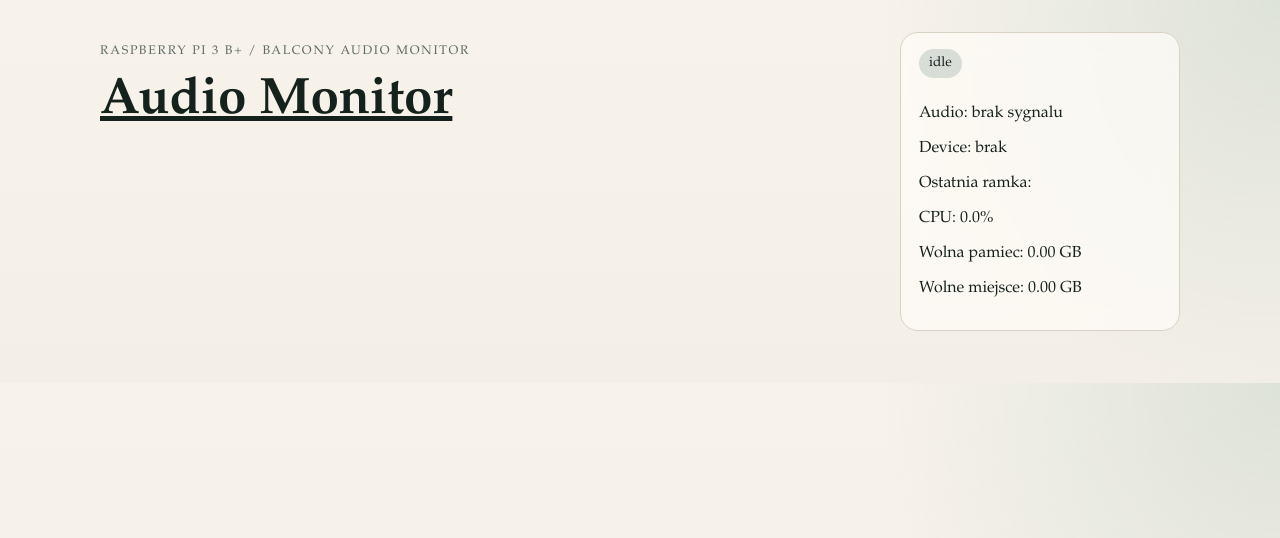
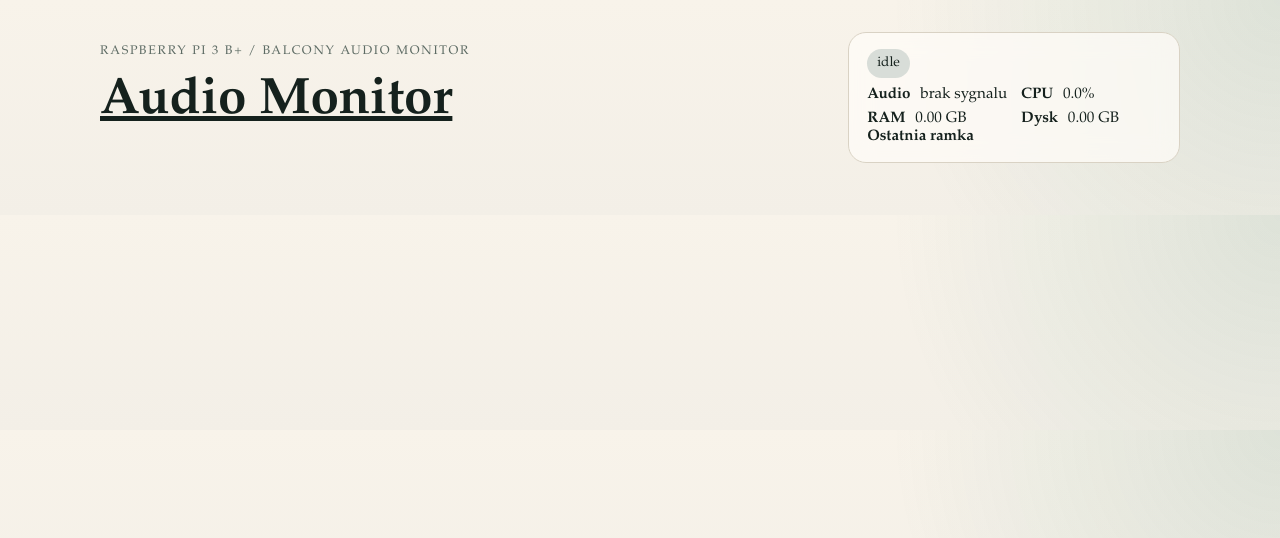
Before and after one commit to kasze/balkon_audio_monitor, a Python web app: template app/web/templates/base.html in a window 1280 px wide. Shown: the top 538 px of the page. Run offline with Jinja, Linux system fonts and the light colour scheme; the template is opened without the code that fills it, so the values that code supplies are empty.

Commit message:
Compact header health panel

```diff
--- a/app/web/static/style.css
+++ b/app/web/static/style.css
@@ -86,12 +86,16 @@
   padding: 16px 18px;
 }
 
+.status-card p {
+  margin: 0;
+}
+
 .status-pill {
   display: inline-block;
   padding: 6px 10px;
   border-radius: 999px;
   background: #d8ddd8;
-  margin-bottom: 10px;
+  margin-bottom: 8px;
   font-size: 0.85rem;
 }
 
@@ -102,6 +106,23 @@
 .status-pill.degraded,
 .status-pill.error {
   background: #f7d9cd;
+}
+
+.status-metrics {
+  display: grid;
+  grid-template-columns: repeat(2, minmax(0, 1fr));
+  gap: 6px 14px;
+  font-size: 0.95rem;
+}
+
+.status-metrics strong,
+.status-last-frame strong {
+  margin-right: 6px;
+}
+
+.status-last-frame {
+  margin-top: 8px;
+  font-size: 0.95rem;
 }
 
 .chart-wrap {
@@ -226,6 +247,10 @@
     min-width: 0;
   }
 
+  .status-metrics {
+    grid-template-columns: 1fr;
+  }
+
   .decision-header {
     flex-direction: column;
   }
--- a/app/web/templates/base.html
+++ b/app/web/templates/base.html
@@ -16,12 +16,13 @@
         <span class="status-pill {{ status.worker_state if status and status.worker_state else 'idle' }}">
           {{ status.worker_state if status and status.worker_state else 'idle' }}
         </span>
-        <p>Audio: {{ 'OK' if status and status.audio_available else 'brak sygnalu' }}</p>
-        <p>Device: {{ status.audio_device if status and status.audio_device else 'brak' }}</p>
-        <p>Ostatnia ramka: {{ format_local_timestamp(status.last_frame_at if status else None) }}</p>
-        <p>CPU: {{ ('%.1f'|format(system_status.cpu_percent) ~ '%') if system_status.cpu_percent is not none else 'brak danych' }}</p>
-        <p>Wolna pamiec: {{ ('%.2f'|format(system_status.memory_available_gb) ~ ' GB') if system_status.memory_available_gb is not none else 'brak danych' }}</p>
-        <p>Wolne miejsce: {{ ('%.2f'|format(system_status.disk_free_gb) ~ ' GB') if system_status.disk_free_gb is not none else 'brak danych' }}</p>
+        <div class="status-metrics">
+          <p><strong>Audio</strong> {{ 'OK' if status and status.audio_available else 'brak sygnalu' }}</p>
+          <p><strong>CPU</strong> {{ ('%.1f'|format(system_status.cpu_percent) ~ '%') if system_status.cpu_percent is not none else 'brak danych' }}</p>
+          <p><strong>RAM</strong> {{ ('%.2f'|format(system_status.memory_available_gb) ~ ' GB') if system_status.memory_available_gb is not none else 'brak danych' }}</p>
+          <p><strong>Dysk</strong> {{ ('%.2f'|format(system_status.disk_free_gb) ~ ' GB') if system_status.disk_free_gb is not none else 'brak danych' }}</p>
+        </div>
+        <p class="status-last-frame"><strong>Ostatnia ramka</strong> {{ format_local_timestamp(status.last_frame_at if status else None) }}</p>
       </div>
     </header>
     <main>
```
